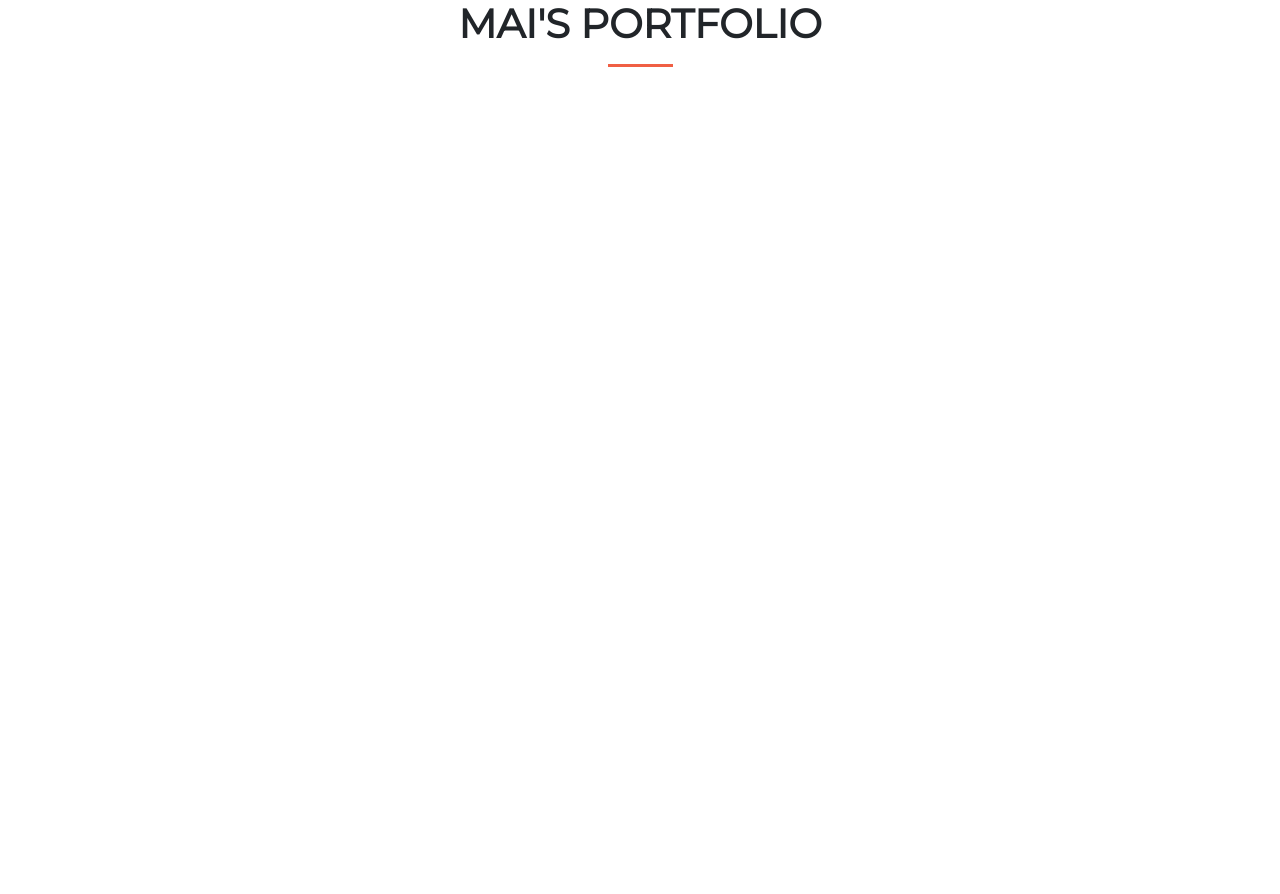
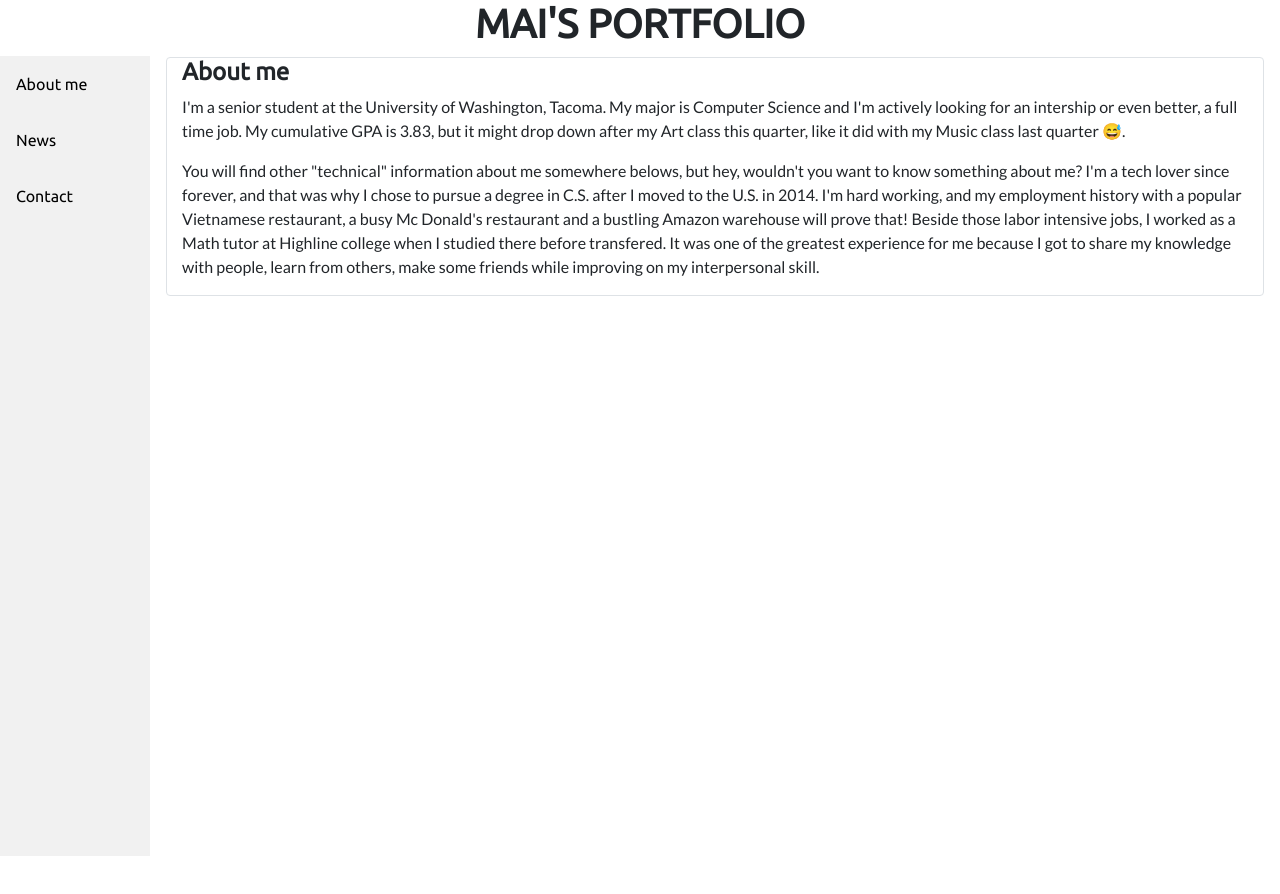
Before and after one commit to trinhpn/My-Site, a plain HTML site: page index.html in a window 1280 px wide. Before the commit the page ends 800 px from the top, so only its background shows below. Drawn offline with nearby package versions, Linux system fonts and the light colour scheme.

Commit message:
add more content

```diff
--- a/index.html
+++ b/index.html
@@ -4,9 +4,12 @@
     <title>Mai Pham</title>
 
     <!-- Google Fonts -->
-    <link href="https://fonts.googleapis.com/css?family=Montserrat" rel="stylesheet">
+    <link href="https://fonts.googleapis.com/css?family=Montserrat|Ubuntu|Lato" rel="stylesheet">
     <link rel="stylesheet" href="https://maxcdn.bootstrapcdn.com/bootstrap/4.0.0/css/bootstrap.min.css" integrity="sha384-Gn5384xqQ1aoWXA+058RXPxPg6fy4IWvTNh0E263XmFcJlSAwiGgFAW/dAiS6JXm" crossorigin="anonymous">
     <link href="style.css" rel="stylesheet">
+    <script type="text/javascript">
+
+    </script>
   </head>
   <body>
     <header class="text-center d-flex">
@@ -16,13 +19,34 @@
             <h1 class="text-uppercase">
               <strong>Mai's Portfolio</strong>
             </h1>
-            <hr>
           </div>
         </div>
       </div>
     </header>
-
-
+    <div id="sidebar" class="sidebar">
+	  	<a href="#about">About me</a>
+	  	<a href="#news">News</a>
+	  	<a href="#contact">Contact</a>
+	</div>
+	<div class="my-content">
+		<div class="my-wrapper">
+		    <div class="container">
+		    	<div class="row">
+		    		<div id="about" class="col-lg-12 border rounded">
+		    			<h4>
+		    				<strong>About me</strong>
+		    			</h4>
+		    			<p>
+		    				I'm a senior student at the University of Washington, Tacoma. My major is Computer Science and I'm actively looking for an intership or even better, a full time job. My cumulative GPA is 3.83, but it might drop down after my Art class this quarter, like it did with my Music class last quarter 😅.
+		    			</p>
+		    			<p>
+		    				You will find other "technical" information about me somewhere belows, but hey, wouldn't you want to know something about me? I'm a tech lover since forever, and that was why I chose to pursue a degree in C.S. after I moved to the U.S. in 2014. I'm hard working, and my employment history with a popular Vietnamese restaurant, a busy Mc Donald's restaurant and a bustling Amazon warehouse will prove that! Beside those labor intensive jobs, I worked as a Math tutor at Highline college when I studied there before transfered. It was one of the greatest experience for me because I got to share my knowledge with people, learn from others, make some friends while improving on my interpersonal skill.
+		    			</p>
+		    		</div>
+		    	</div>
+		    </div>
+		</div>
+	</div>
   </body>
 
 </html>
--- a/style.css
+++ b/style.css
@@ -6,10 +6,13 @@ html {
 }
 
 body {
-  font-family: 'Montserrat', sans-serif;
+  font-family: 'Ubuntu', sans-serif;
 
 }
 
+p {
+  font-family: 'Lato', sans-serif;
+}
 hr {
   max-width: 65px;
   border-width: 3px;
@@ -17,11 +20,50 @@ hr {
 }
 
 
+.sidebar {
+  margin: 0;
+  padding: 0;
+  width: 150px;
+  background-color: #f1f1f1;
+  position: fixed;
+  height: 100%;
+  overflow: auto;
+}
+
+.sidebar a {
+  display: block;
+  color: black;
+  padding: 16px;
+  text-decoration: none;
+}
 
 
-.btn {
-  font-weight: 700;
-  text-transform: uppercase;
-  border-radius: 300px;
-  font-family: 'Montserrat', sans-serif;
+.sidebar a:hover:not(.active) {
+  background-color: #555;
+  color: white;
 }
+
+div.my-wrapper {
+  margin-left: 150px;
+  padding: 1px 16px;
+  height: 1000px;
+}
+
+/*@media screen and (max-width: 700px) {
+  .sidebar {
+    width: 100%;
+    height: auto;
+    position: fixed;
+    z-index: 100;
+  }
+  .my-content {padding-top: 56px;}
+  .sidebar a {float: left;}
+  div.my-wrapper  {margin-left: 0;}
+}*/
+
+@media screen and (max-width: 400px) {
+  .sidebar a {
+    text-align: center;
+    float: none;
+  }
+}
```
Also changed, not shown: script.js (added, +17 -0 lines).
